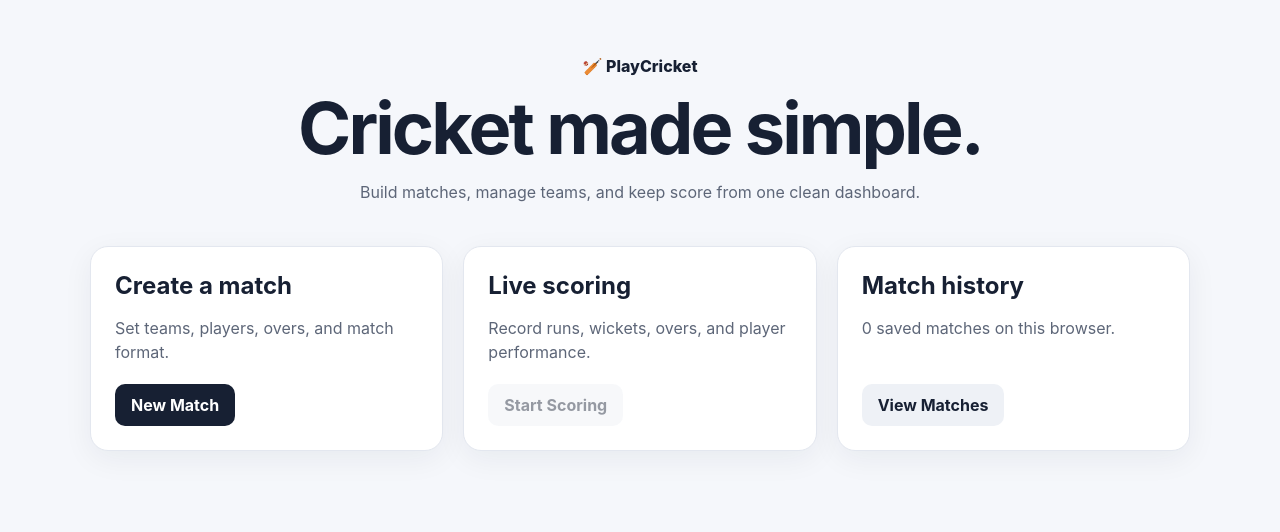
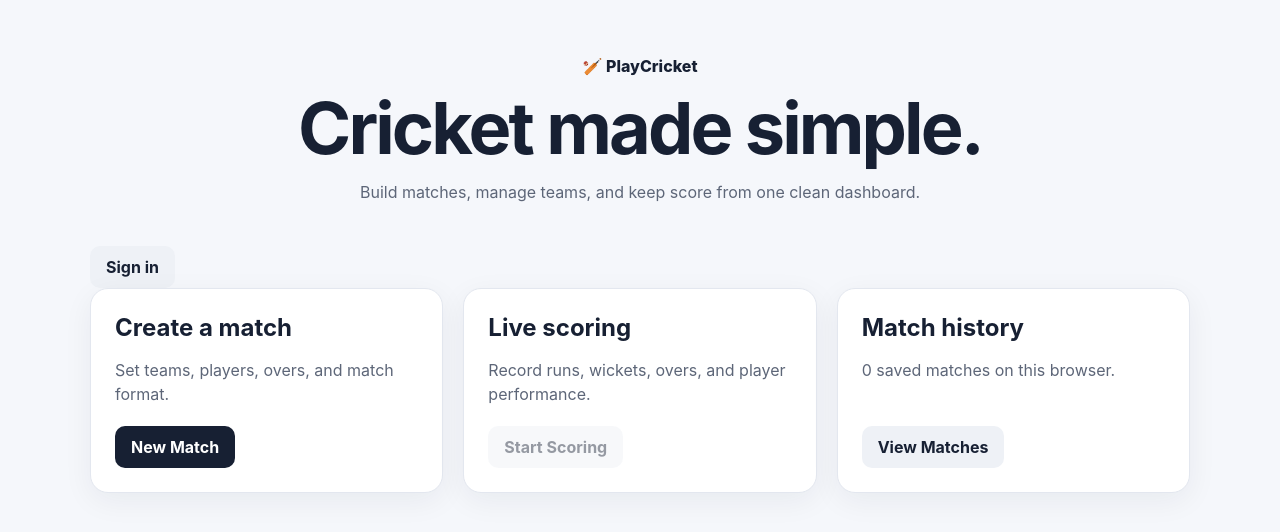
Before and after one commit to playarena586/playcricket, a React (Vite) app: page / in a window 1280 px wide. Shown: the top 532 px of the page. Built offline with nearby package versions, Linux system fonts and the light colour scheme; no server answers.

Commit message:
feat: integrate Supabase auth into PlayCricket

```diff
--- a/src/main.jsx
+++ b/src/main.jsx
@@ -1,5 +1,7 @@
 import { useState } from 'react';
 import { createRoot } from 'react-dom/client';
+import { AuthProvider, useAuth } from './auth/AuthProvider';
+import Auth from './pages/Auth';
 import CreateMatch from './pages/CreateMatch';
 import MatchHistory from './pages/MatchHistory';
 import Scoring from './pages/Scoring';
@@ -10,6 +12,7 @@ function App() {
   const [screen, setScreen] = useState('home');
   const [match, setMatch] = useState(null);
   const [matches, setMatches] = useState(() => loadMatches());
+  const { user, configured, signOut } = useAuth();
 
   const saveMatch = (nextMatch) => {
     const saved = { ...nextMatch, updatedAt: nextMatch.updatedAt ?? new Date().toISOString() };
@@ -23,10 +26,14 @@ function App() {
   if (screen === 'create') return <CreateMatch onCreate={(createdMatch) => { saveMatch(createdMatch); setScreen('home'); }} onCancel={() => setScreen('home')} />;
   if (screen === 'history') return <MatchHistory matches={matches} onOpen={openMatch} onDelete={removeMatch} onBack={() => setScreen('home')} />;
   if (screen === 'scoring' && match) return <Scoring match={match} onSave={saveMatch} onExit={(saved) => { saveMatch(saved); setScreen('home'); }} />;
+  if (screen === 'auth') return <Auth onBack={() => setScreen('home')} />;
 
   return (
     <main className="app">
       <section className="hero"><span className="badge">🏏 PlayCricket</span><h1>Cricket made simple.</h1><p>Build matches, manage teams, and keep score from one clean dashboard.</p></section>
+      <div className="account-bar">
+        {user ? <><span>Signed in as {user.email}</span><button className="secondary" onClick={() => signOut()}>Sign out</button></> : <button className="secondary" onClick={() => setScreen('auth')}>{configured ? 'Sign in' : 'Set up account'}</button>}
+      </div>
       {match && <section className="active-match"><span className="eyebrow">Saved match</span><h2>{match.name}</h2><p>{match.teams[0].name} vs {match.teams[1].name} · {match.overs} overs</p><button className="primary" type="button" onClick={() => setScreen('scoring')}>Open Scoring</button></section>}
       <section className="cards" aria-label="PlayCricket features">
         <article className="card"><h2>Create a match</h2><p>Set teams, players, overs, and match format.</p><button className="primary" type="button" onClick={() => setScreen('create')}>New Match</button></article>
@@ -37,4 +44,4 @@ function App() {
   );
 }
 
-createRoot(document.getElementById('root')).render(<App />);
+createRoot(document.getElementById('root')).render(<AuthProvider><App /></AuthProvider>);
```
